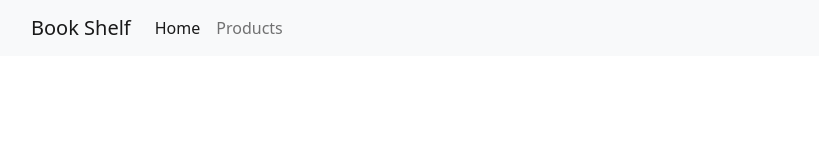
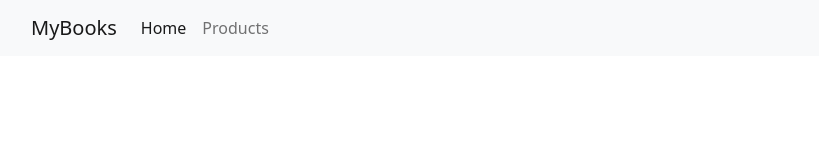
Before and after one commit to gauravmakkar/widgets-app, a React (Create React App) app: page / in a window 1280 px wide. Shown: the top 160 px of the page, without its empty margins (51-870 px from the left). Built offline with nearby package versions, Linux system fonts and the light colour scheme.

Commit message:
Branding changes

```diff
--- a/public/index.html
+++ b/public/index.html
@@ -24,7 +24,7 @@
       work correctly both with client-side routing and a non-root public URL.
       Learn how to configure a non-root public URL by running `npm run build`.
     -->
-    <title>React App</title>
+    <title>MyBooks</title>
   </head>
   <body>
     <noscript>You need to enable JavaScript to run this app.</noscript>
--- a/src/App.js
+++ b/src/App.js
@@ -21,7 +21,7 @@ function App() {
       <header>
         <Navbar bg="light" expand="lg">
           <Container>
-            <Navbar.Brand as={Link} to="/">Book Shelf</Navbar.Brand>
+            <Navbar.Brand as={Link} to="/">MyBooks</Navbar.Brand>
             <Navbar.Toggle aria-controls="basic-navbar-nav"/>
             <Navbar.Collapse id="basic-navbar-nav">
               <Nav className="me-auto" activeKey={activeNav} onSelect={handleSelect}>
@@ -35,7 +35,6 @@ function App() {
 
       <main>
         <Routes/>
-
       </main>
     </WidgetProvider>
   );
```
